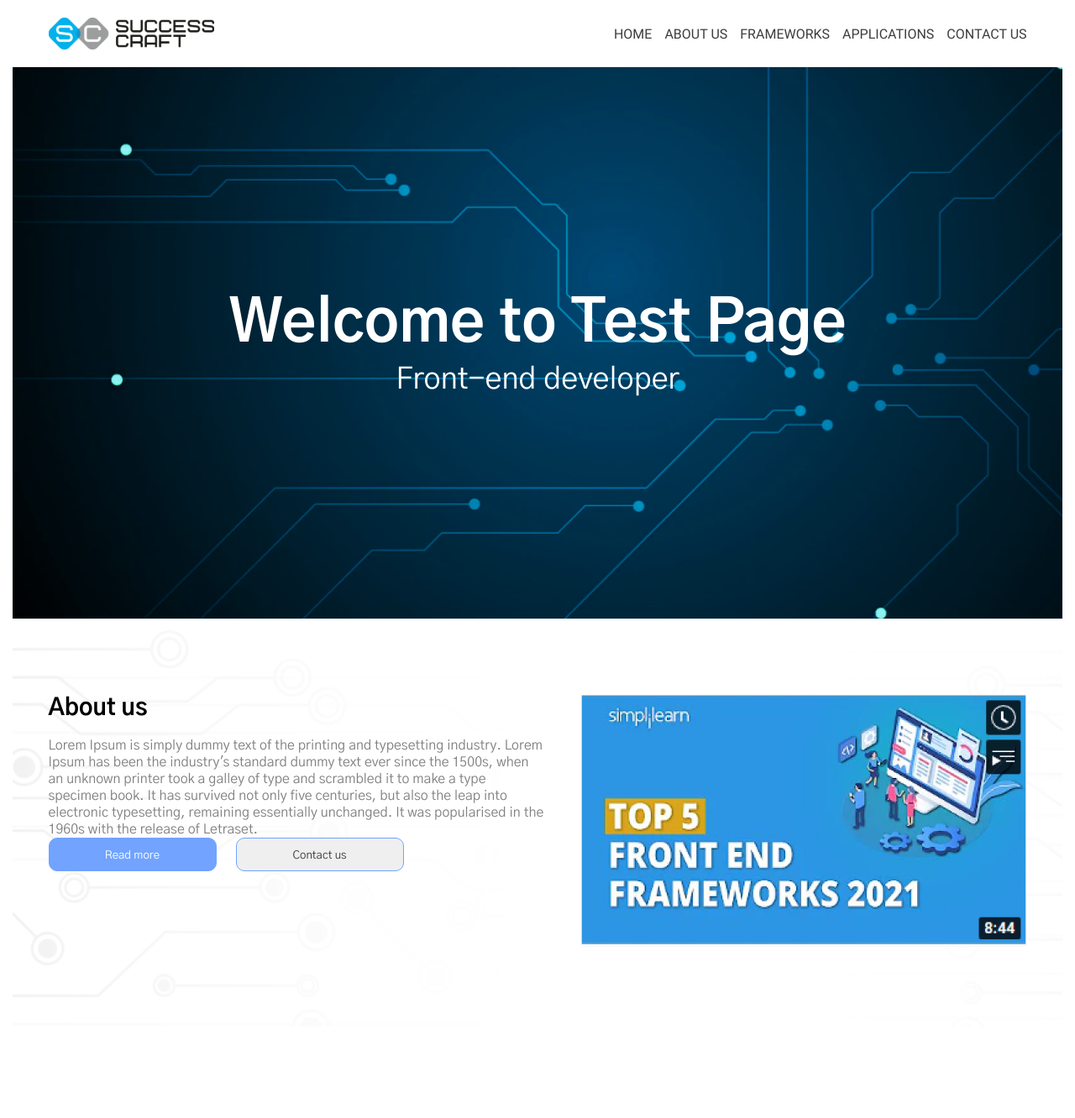
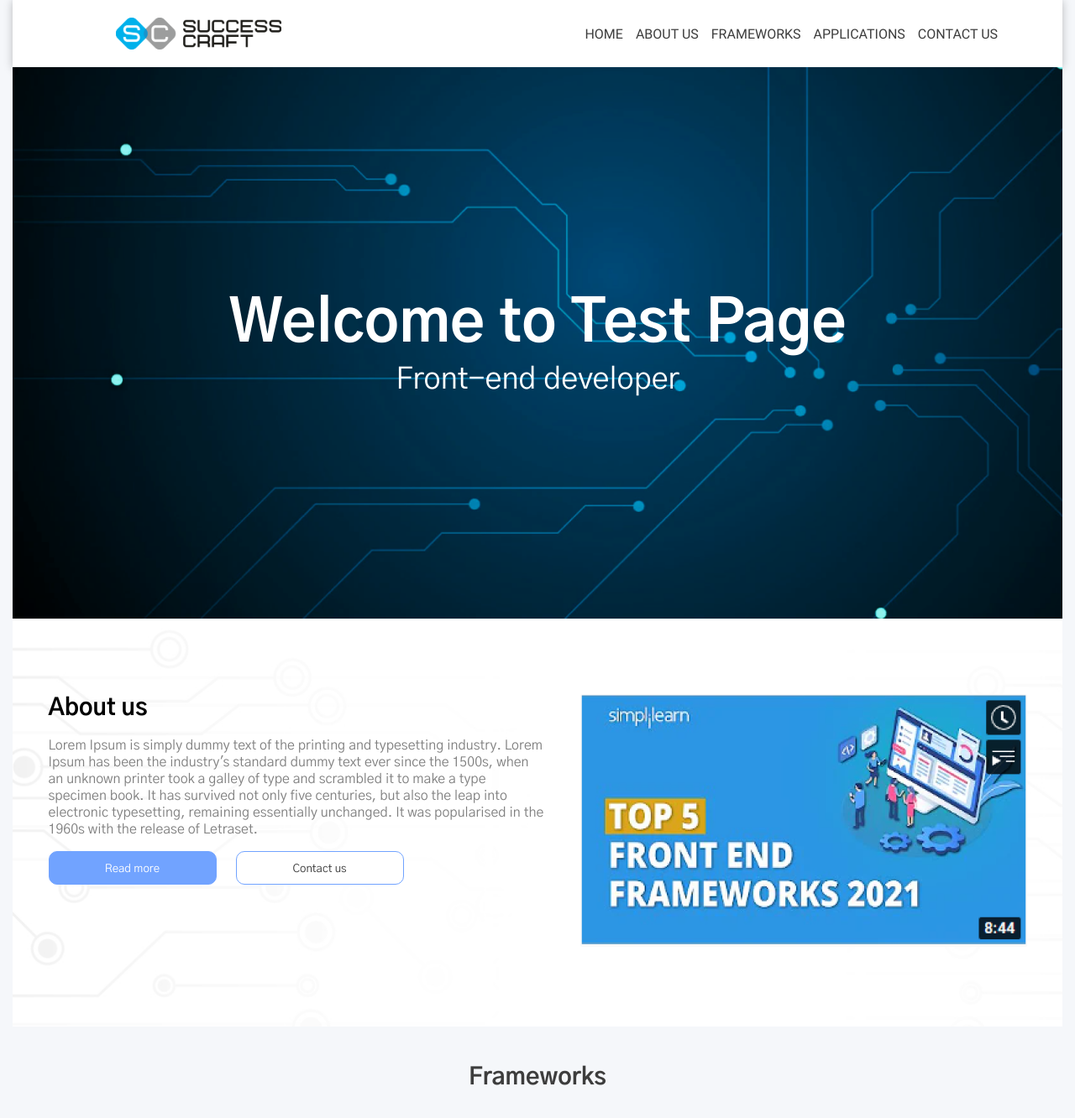
Before and after one commit to serg473/landing-page-vue, a Vue app: page / in a window 1280 px wide. Shown: the top 1332 px of the page at 84% size. Before the commit the page ends 1223 px from the top, so only its background shows below. Built offline with nearby package versions, Linux system fonts and the light colour scheme.

Commit message:
style: add padding, font, and margin block

```diff
--- a/src/assets/index.css
+++ b/src/assets/index.css
@@ -7,13 +7,15 @@ body {
 	font-family: 'Gothic A1', 'sans-serif';
 	font-weight: 400;
 	font-size: 16px;
+	background: #f5f7fa;
 }
+
 .container {
 	max-width: 1440px;
 	margin: 0 auto;
 	padding: 0 15px;
 }
-.container-content{
+.container-content {
 	max-width: 1195px;
 	margin: 0 auto;
 	padding: 0 15px;
--- a/src/components/Button.vue
+++ b/src/components/Button.vue
@@ -8,7 +8,7 @@ const props = defineProps({
 		<slot></slot>
 	</button>
 </template>
-<style lang="scss">
+<style scoped lang="scss">
 $bg-btn: #71a3ff;
 .btn {
 	font-family: inherit;
@@ -18,6 +18,8 @@ $bg-btn: #71a3ff;
 	height: 40px;
 	color: #3d3d3d;
 	padding: 11px 0 9px 0;
+	background: #ffffff;
+	cursor: pointer;
 	&.active {
 		color: #fff;
 		background: $bg-btn;
--- a/src/components/Header.vue
+++ b/src/components/Header.vue
@@ -1,10 +1,7 @@
-<script setup>
-
-</script>
+<script setup></script>
 <template>
-  <div class="container-content">
 	<header class="header">
-      <img class="header__logo" src="../assets/img/logo.svg" alt="Logo">
+		<img class="header__logo" src="../assets/img/logo.svg" alt="Logo" />
 		<nav class="header__menu menu">
 			<ul class="menu__list">
 				<li class="menu__list-item"><a href="#">Home</a></li>
@@ -15,16 +12,17 @@
 			</ul>
 		</nav>
 	</header>
-  </div>
 </template>
 <style scoped lang="scss">
 $link: #3d3d3d;
 .header {
-  padding: 21px 0;
+	padding: 21px 77px 21px 123px;
 	display: flex;
 	justify-content: space-between;
 	align-items: center;
 	font-family: 'Roboto', sans-serif;
+  box-shadow: 0 1px 10px 0 rgba(0, 0, 0, 0.25);
+	background: #fff;
 }
 
 .menu {
@@ -41,7 +39,7 @@ $link: #3d3d3d;
 			text-transform: uppercase;
 
 			&:hover {
-        color: #71A3FF;
+				color: #71a3ff;
 			}
 		}
 	}
--- a/src/view/Home.vue
+++ b/src/view/Home.vue
@@ -30,6 +30,9 @@ import Button from '../components/Button.vue'
 				</div>
 			</div>
 		</div>
+		<div class="home__frameworks frameworks">
+			<h3 class="frameworks__title">Frameworks</h3>
+		</div>
 	</main>
 </template>
 <style lang="scss">
@@ -60,6 +63,7 @@ import Button from '../components/Button.vue'
 	background-repeat: no-repeat;
 	background-size: cover;
 	font-weight: 400;
+	margin-bottom: 44px;
 	&__container {
 		display: flex;
 		gap: 40px;
@@ -69,7 +73,7 @@ import Button from '../components/Button.vue'
 		font-size: 28px;
 	}
 	&__description {
-		margin-top: 16px;
+		margin: 16px 0;
 		color: #808080;
 	}
 	&__group-btn {
@@ -77,4 +81,13 @@ import Button from '../components/Button.vue'
 		gap: 23px;
 	}
 }
+.frameworks {
+	&__title {
+		font-weight: bold;
+		font-size: 28px;
+		text-align: center;
+		color: #3d3d3d;
+		margin-bottom: 45px;
+	}
+}
 </style>
```
Lines whose indentation alone changed are shown as unchanged.
